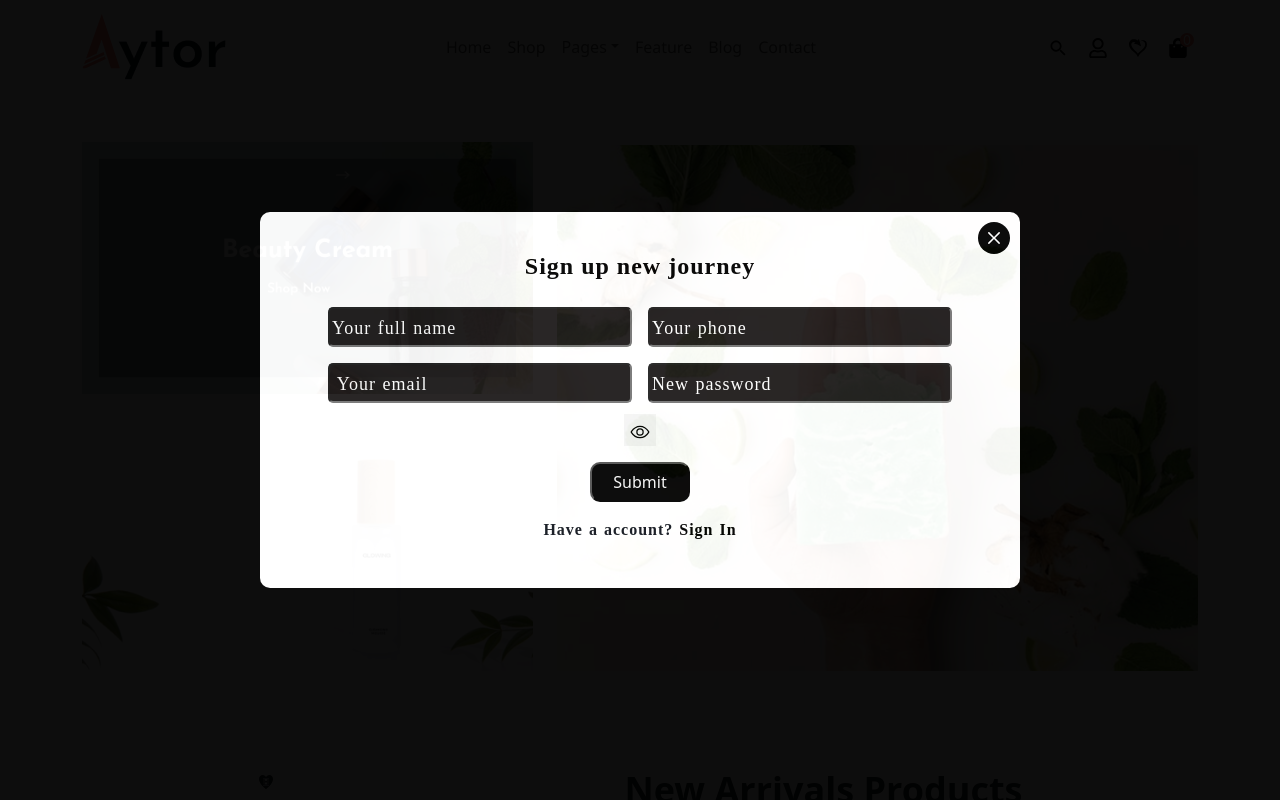
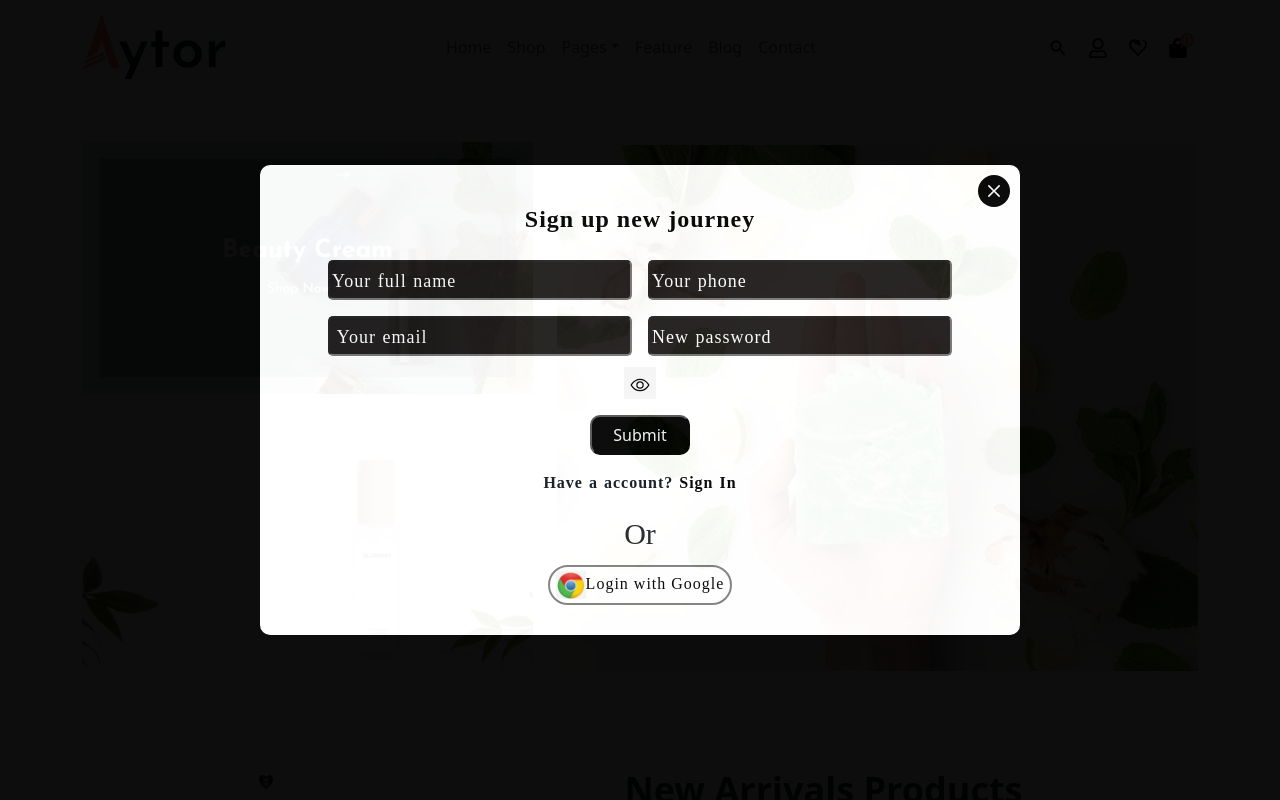
Before and after one commit to mdshahadatalam/E-Commerce-Frontend-, a React (Vite) app: page /signUp in a window 1280 px wide. Shown: the top 800 px of the page. Built offline with nearby package versions, Linux system fonts and the light colour scheme.

Commit message:
designGoogle

```diff
--- a/src/Components/Google.jsx
+++ b/src/Components/Google.jsx
@@ -5,6 +5,7 @@ import { initializeApp } from 'firebase/app';
 import firebaseConfig from './../DB/Firebase';
 import { useDispatch } from 'react-redux';
 import { loggedInUser } from '../Feuature/Slice/LoginSlice';
+import logoG from '../assets/images/logo/logoG.jpg'
 
 
 
@@ -36,10 +37,11 @@ export const Google = () => {
   return (
     <>
       <div className="text-center">
-        <h2 className=''>Or</h2>
-        <h4 onClick={handleLoginGoogle} className="google" style={{ cursor: 'pointer', }}>
+        <h2 className='or'>Or</h2>
+        <button onClick={handleLoginGoogle} className="google">
+          <img src={logoG} className='img-fluid logoG' alt="" />
           Login with Google
-        </h4>
+        </button>
       </div>
 
 
--- a/src/Pages/SignUp.jsx
+++ b/src/Pages/SignUp.jsx
@@ -29,6 +29,7 @@ import { IoEyeOffOutline } from "react-icons/io5";
 import { getAuth, createUserWithEmailAndPassword,sendEmailVerification  } from "firebase/auth";
 import { toast, ToastContainer } from 'react-toastify';
 import { PulseLoader } from 'react-spinners';
+import { Google } from '../Components/Google';
 
 
 
@@ -321,6 +322,8 @@ export const SignUp = () => {
 
                     </div>
                      <p className='have'>Have a account? <Link className='PageLink'  to={'/SignIn'}>Sign In</Link></p>
+
+                     <Google/>
                </div>
                <div className="col-lg-2"></div>
 
--- a/src/Pages/SingIn.jsx
+++ b/src/Pages/SingIn.jsx
@@ -262,7 +262,7 @@ export const SignIn = () => {
 
 
                          <input
-                          className='SignInInput my-2 mx-2'
+                          className='SignInInput my-2'
                            type="email"
                            placeholder=' Your email'
                            id='email'
@@ -277,7 +277,7 @@ export const SignIn = () => {
                             <br />
 
                          <input
-                         className='SignInInput my-2 mx-2'
+                         className='SignInInput my-2'
                           type={showPassword ? "text" : "password"}
                            placeholder='New password'
                            id='password'
--- a/src/index.css
+++ b/src/index.css
@@ -1836,5 +1836,27 @@ border: none;
 
 .google{
   cursor: pointer;
-  padding: 10px 0;
-}
+  border: none;
+  width: auto;
+  height: 40px;
+  letter-spacing: 1px;
+  font-family: 'Times New Roman', Times, serif;
+  border: 2px solid gray;
+  border-radius: 20px;
+  background-color: white;
+  transition: 0.5s;
+}
+.google:hover{
+  transition: 0.5s;
+  transform: scale(1.1);
+  border:2px solid tomato;
+}
+
+.logoG{
+  width: 30px;
+}
+.or{
+  font-family: 'Times New Roman', Times, serif;
+  font-size: 30px;
+  padding: 5px 0;
+}
```
Also changed, not shown: src/assets/images/logo/logoG.jpg (added).
